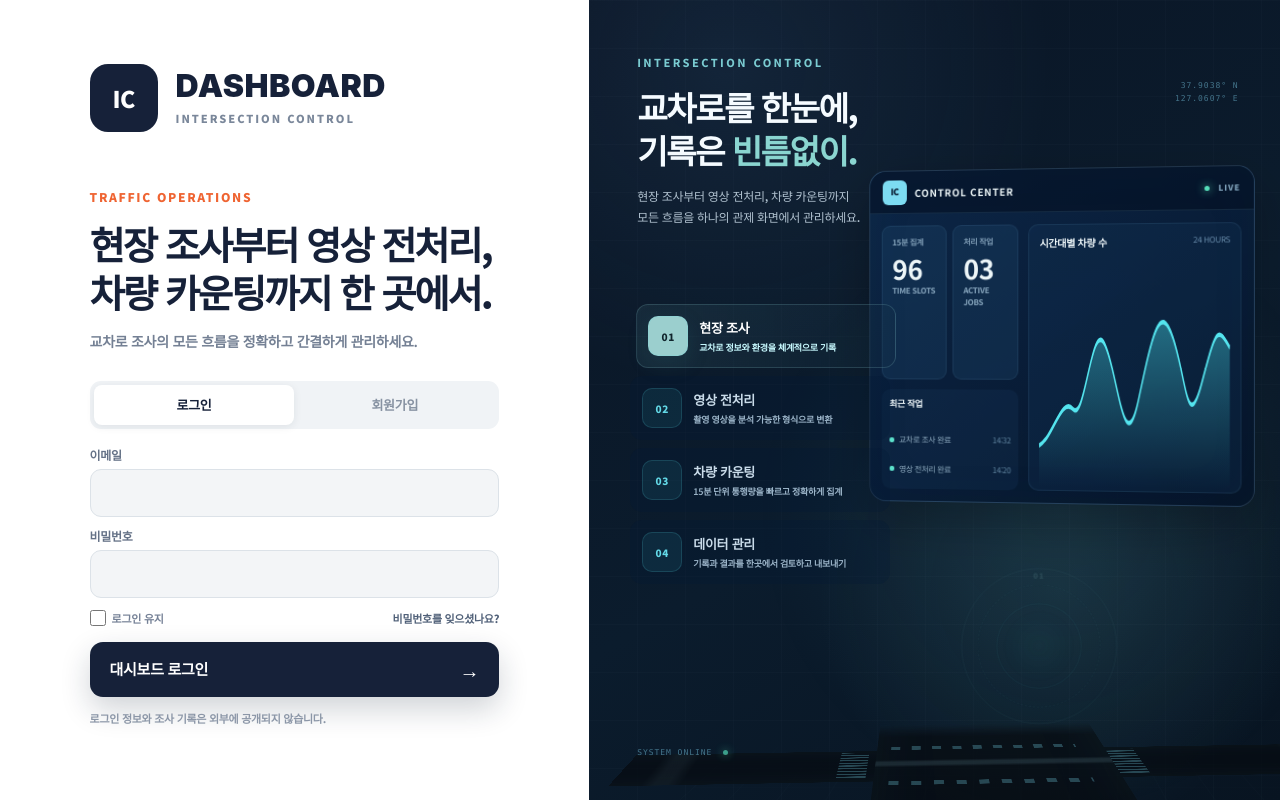
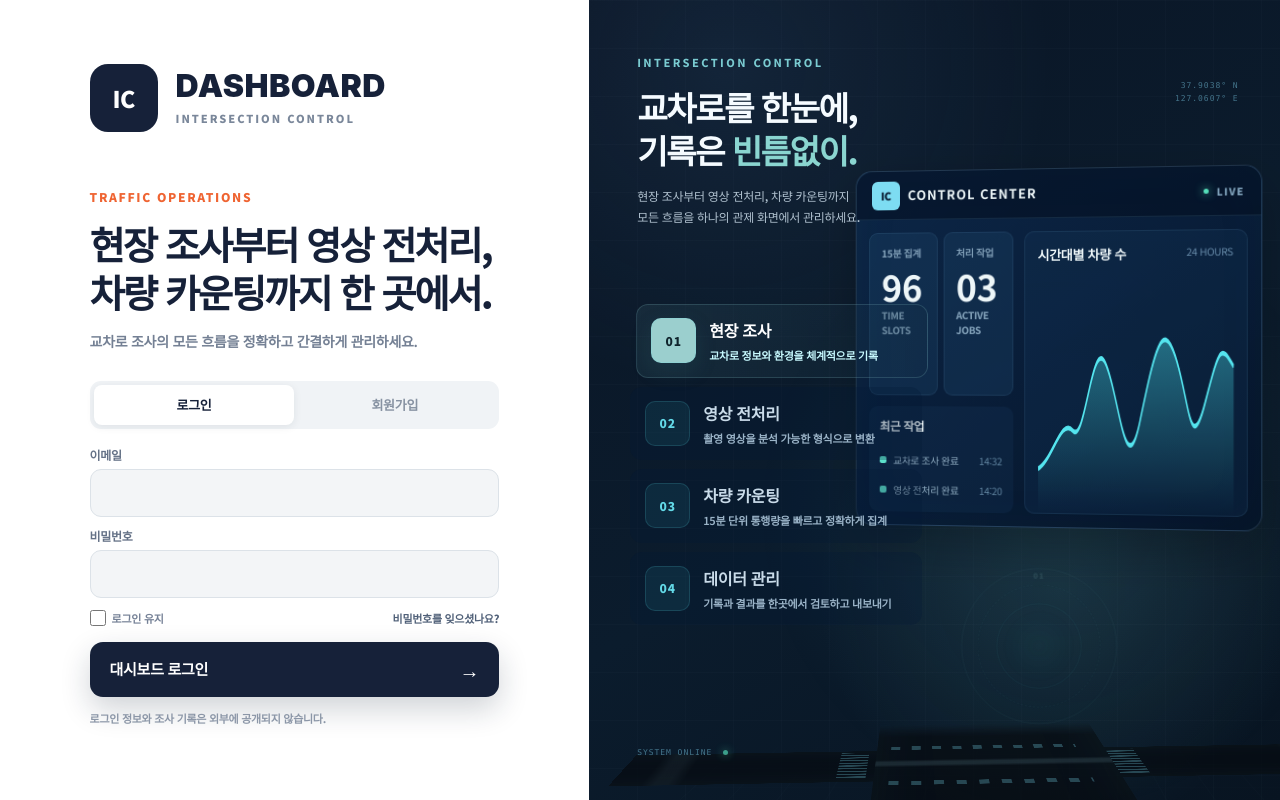
Before and after one commit to tjrud/intersection-vehicle-counter-dashboard, a Next.js app: page / in a window 1280 px wide. Built offline with nearby package versions, Linux system fonts and the light colour scheme; no server answers.

Commit message:
Increase right panel dashboard typography

```diff
--- a/app/globals.css
+++ b/app/globals.css
@@ -313,6 +313,8 @@ tbody tr.has-data th { color:var(--orange-dark); }
 .future-features button:hover,.future-features button:focus-visible,.future-features button.active{background:linear-gradient(90deg,rgba(109,177,181,.11),rgba(20,46,67,.24));border-color:rgba(133,193,198,.2)}.future-features button.active>span{color:#10242c;background:#9bcfce;box-shadow:0 8px 22px rgba(55,120,125,.15)}
 .command-monitor{border-color:rgba(141,178,197,.2);box-shadow:0 20px 50px rgba(0,0,0,.24),inset 0 0 50px rgba(45,83,107,.06)}.futuristic-login:hover .command-monitor{border-color:rgba(145,201,206,.32)}
 .hologram-projection>i{border-color:rgba(137,207,207,.45);box-shadow:inset 0 0 28px rgba(98,181,181,.05),0 0 24px rgba(98,181,181,.05)}.hologram-projection>span,.hologram-projection em{color:#96d3d0}.hologram-projection>div{text-shadow:0 0 18px rgba(102,183,183,.18)}
+.future-features{width:292px;gap:9px}.future-features button{grid-template-columns:45px minmax(0,1fr);gap:13px;padding:13px 14px}.future-features button>span{width:45px;height:45px;font-size:12px}.future-features button b{font-size:16px}.future-features button small{margin-top:5px;font-size:11px}
+.command-monitor{right:3%;width:59%;height:45%}.command-monitor>header{height:49px;padding:0 16px}.command-monitor>header>span{width:29px;height:29px;font-size:11px}.command-monitor>header b{font-size:13px}.command-monitor>header small{font-size:10px}.monitor-content{height:calc(100% - 49px);gap:11px;padding:13px}.monitor-stats article{padding:12px}.monitor-stats small,.monitor-stats em{font-size:10px}.monitor-stats b{margin:8px 0 4px;font-size:36px}.monitor-chart{padding:13px}.monitor-chart header b{font-size:13px}.monitor-chart header small{font-size:10px}.monitor-events{gap:7px;padding:11px}.monitor-events>b{font-size:12px}.monitor-events>span{gap:7px;font-size:10px}.monitor-events span i{width:7px;height:7px}.monitor-events time{font-size:10px}
 @keyframes holo-spin{to{transform:rotate(360deg)}}
 @keyframes holo-arrive{from{opacity:0;transform:translateY(10px) scale(.8)}to{opacity:1;transform:none}}
 
```
